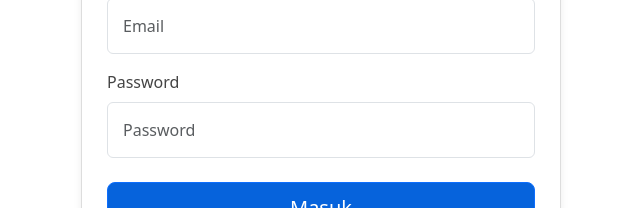
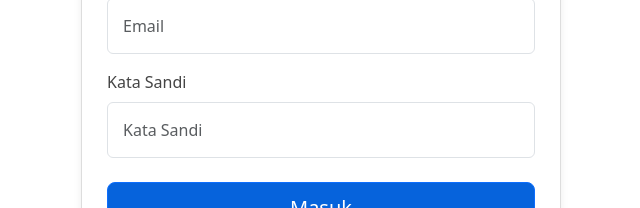
Before and after one commit to andspdev/dnet_frontend, a React (Create React App) app in the folder frontend/: page /login in a window 1280 px wide. Shown: the part 285-493 px from the top of the page, without its empty margins (319-959 px from the left). Built offline with nearby package versions, Linux system fonts and the light colour scheme.

Commit message:
Update layout login

```diff
--- a/frontend/src/components/pages/Login.js
+++ b/frontend/src/components/pages/Login.js
@@ -102,8 +102,8 @@ const Login = () =>
                     </div>
 
                     <div className="mb-4">
-                        <label htmlFor="password" className="form-label">Password</label>
-                        <input type="password" id="password" placeholder="Password" className="form-control" onChange={(e) => setStateLocal(prevState => ({
+                        <label htmlFor="password" className="form-label">Kata Sandi</label>
+                        <input type="password" id="password" placeholder="Kata Sandi" className="form-control" onChange={(e) => setStateLocal(prevState => ({
                             ...prevState,
                             input_password: e.target.value
                         }))} disabled={stateLocal.proses_login} />
```
